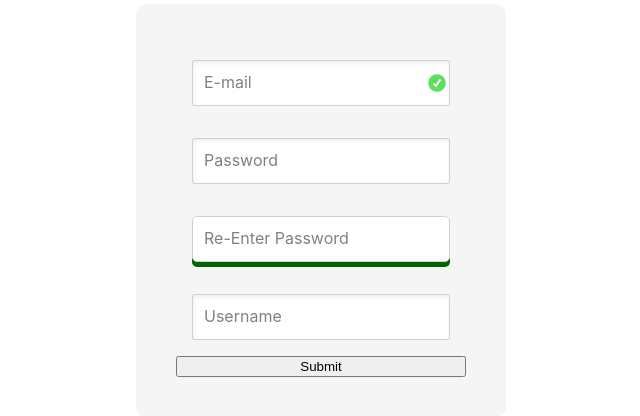
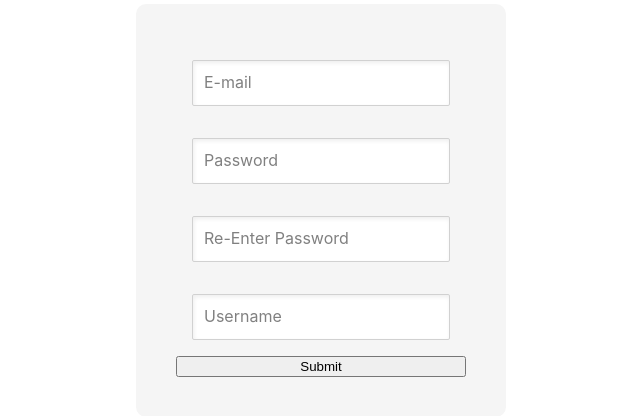
Before and after one commit to dabyzness/new-life-plus-frontend, a React (Create React App) app: page / in a window 1280 px wide. Shown: the part 190-606 px from the top of the page, without its empty margins (319-959 px from the left). Built offline with nearby package versions, Linux system fonts and the light colour scheme; no server answers.

Commit message:
make validator icons appear only if field was previously focused

```diff
--- a/src/App.css
+++ b/src/App.css
@@ -69,7 +69,7 @@ input:focus {
 .validator-icon {
   height: 18px;
   width: 18px;
-  transform: translate(252px, -48px);
+  transform: translate(296px, -48px);
   pointer-events: none;
   background-size: contain;
   margin-bottom: -18px;
--- a/src/App.tsx
+++ b/src/App.tsx
@@ -7,7 +7,7 @@ import {
 
 import { register } from "./services/auth";
 
-async function handleSubmitRegistration(user: RegistrationFormData) {
+async function handleSubmitRegistration(user: RegistrationFormData<string>) {
   const registrationData = await register(user);
 
   return registrationData;
--- a/src/components/EmailInput/EmailInput.tsx
+++ b/src/components/EmailInput/EmailInput.tsx
@@ -1,12 +1,17 @@
-import { ChangeEvent, KeyboardEvent, useState } from "react";
+import { ChangeEvent, KeyboardEvent, useState, useRef } from "react";
+import { WasFocused } from "../RegistrationForm/RegistrationForm";
 
 export interface EmailInputProps {
   handleSetEmail: Function;
+  setWasFocused: Function;
+  wasFocused: WasFocused;
 }
 
 function EmailInput(props: EmailInputProps) {
   const [email, setEmail] = useState<string>("");
-  const [emailError, setEmailError] = useState<boolean>(false);
+  const [emailError, setEmailError] = useState<boolean>(true);
+
+  const iconRef = useRef<HTMLElement>(null);
 
   function handleChange(e: ChangeEvent<HTMLInputElement>) {
     setEmail(e.target?.value);
@@ -24,6 +29,14 @@ function EmailInput(props: EmailInputProps) {
     }
   }
 
+  function handleBlur() {
+    if (!props.wasFocused.email) {
+      props.setWasFocused({ ...props.wasFocused, email: true });
+    }
+
+    return;
+  }
+
   return (
     <>
       <input
@@ -34,17 +47,17 @@ function EmailInput(props: EmailInputProps) {
         value={email}
         onChange={handleChange}
         onKeyUp={handleValidation}
+        onBlur={handleBlur}
         required
       />
       <label htmlFor="email" className={`${email ? "notEmpty" : ""}`}>
         E-mail
       </label>
       <i
-        className={`validator-icon ${
+        className={`${props.wasFocused.email ? "validator-icon" : ""} ${
           emailError ? "invalid-icon" : "valid-icon"
         }`}
-        // src={emailError ? "/icons/invalid.png" : "/icons/valid.png"}
-        // alt="valid-invalid"
+        ref={iconRef}
       ></i>
       {/* <p style={{ display: emailError ? "block" : "none" }}>Email is invalid</p> */}
     </>
--- a/src/components/PasswordAndConfirmPasswordValidation/ConfirmPasswordInput.module.css
+++ b/src/components/PasswordAndConfirmPasswordValidation/ConfirmPasswordInput.module.css
@@ -1,12 +1,8 @@
 .confirmPasswordInput {
-  border-radius: 5px;
-  box-shadow: 0 5px rgba(0, 0, 0, 0.2);
 }
 
 .validInput {
-  box-shadow: 0 5px rgb(4, 170, 107);
 }
 
 .notValidInput {
-  box-shadow: 0 5px darkgreen;
 }
--- a/src/components/PasswordAndConfirmPasswordValidation/ConfirmPasswordInput.tsx
+++ b/src/components/PasswordAndConfirmPasswordValidation/ConfirmPasswordInput.tsx
@@ -1,4 +1,5 @@
-import React, { ChangeEventHandler, KeyboardEventHandler } from "react";
+import React, { useRef, ChangeEventHandler, KeyboardEventHandler } from "react";
+import { WasFocused } from "../RegistrationForm/RegistrationForm";
 
 import styles from "./ConfirmPasswordInput.module.css";
 
@@ -7,9 +8,20 @@ export interface ConfirmPasswordInputProps {
   confirmPasswordMatch: boolean;
   handleChange: ChangeEventHandler<HTMLInputElement>;
   handleValidation: KeyboardEventHandler<HTMLInputElement>;
+  setWasFocused: Function;
+  wasFocused: WasFocused;
 }
 
 function ConfirmPasswordInput(props: ConfirmPasswordInputProps) {
+  const iconRef = useRef<HTMLElement>(null);
+
+  function handleBlur() {
+    if (!props.wasFocused.confirmPassword) {
+      props.setWasFocused({ ...props.wasFocused, confirmPassword: true });
+    }
+    return;
+  }
+
   return (
     <>
       <input
@@ -23,6 +35,7 @@ function ConfirmPasswordInput(props: ConfirmPasswordInputProps) {
         value={props.passwordValue}
         onChange={props.handleChange}
         onKeyUp={props.handleValidation}
+        onBlur={handleBlur}
         required
       />
       <label
@@ -31,6 +44,16 @@ function ConfirmPasswordInput(props: ConfirmPasswordInputProps) {
       >
         Re-Enter Password
       </label>
+      <i
+        className={`${
+          props.wasFocused.confirmPassword ? "validator-icon" : ""
+        } ${
+          props.confirmPasswordMatch && props.passwordValue
+            ? "valid-icon"
+            : "invalid-icon"
+        }`}
+        ref={iconRef}
+      ></i>
 
       {/* <span className={""}></span> */}
 
--- a/src/components/PasswordAndConfirmPasswordValidation/PasswordAndConfirmPasswordValidation.tsx
+++ b/src/components/PasswordAndConfirmPasswordValidation/PasswordAndConfirmPasswordValidation.tsx
@@ -1,6 +1,7 @@
 import React, { ChangeEvent, KeyboardEvent, useState, useEffect } from "react";
 import { PasswordInput } from "./PasswordInput";
 import { ConfirmPasswordInput } from "./ConfirmPasswordInput";
+import { WasFocused } from "../RegistrationForm/RegistrationForm";
 
 export interface PasswordsInput {
   password: string;
@@ -18,6 +19,8 @@ export interface PasswordError<T extends string | boolean> {
 
 export interface PasswordAndConfirmPasswordValidationProps {
   handleSetPassword: Function;
+  setWasFocused: Function;
+  wasFocused: WasFocused;
 }
 
 function PasswordAndConfirmPasswordValidation(
@@ -89,12 +92,16 @@ function PasswordAndConfirmPasswordValidation(
         handleValidation={handleValidation}
         passwordValue={passwordInput.password}
         passwordError={passwordError}
+        wasFocused={props.wasFocused}
+        setWasFocused={props.setWasFocused}
       />
       <ConfirmPasswordInput
         handleChange={handleChange}
         handleValidation={handleValidation}
         passwordValue={passwordInput.confirmPassword}
         confirmPasswordMatch={confirmPasswordMatch}
+        wasFocused={props.wasFocused}
+        setWasFocused={props.setWasFocused}
       />
     </>
   );
--- a/src/components/PasswordAndConfirmPasswordValidation/PasswordInput.tsx
+++ b/src/components/PasswordAndConfirmPasswordValidation/PasswordInput.tsx
@@ -1,5 +1,6 @@
 import { link } from "fs";
-import React, { ChangeEventHandler, KeyboardEventHandler } from "react";
+import React, { useRef, ChangeEventHandler, KeyboardEventHandler } from "react";
+import { WasFocused } from "../RegistrationForm/RegistrationForm";
 import { PasswordError } from "./PasswordAndConfirmPasswordValidation";
 
 import styles from "./PasswordInput.module.css";
@@ -18,9 +19,21 @@ export interface PasswordInputProps {
   handleValidation: KeyboardEventHandler<HTMLInputElement>;
   passwordValue: string;
   passwordError: PasswordError<boolean>;
+  setWasFocused: Function;
+  wasFocused: WasFocused;
 }
 
 function PasswordInput(props: PasswordInputProps) {
+  const iconRef = useRef<HTMLElement>(null);
+
+  function handleBlur() {
+    if (!props.wasFocused.password) {
+      props.setWasFocused({ ...props.wasFocused, password: true });
+    }
+
+    return;
+  }
+
   return (
     <>
       <input
@@ -32,6 +45,7 @@ function PasswordInput(props: PasswordInputProps) {
         value={props.passwordValue}
         onChange={props.handleChange}
         onKeyUp={props.handleValidation}
+        onBlur={handleBlur}
         required
       />
       <label
@@ -40,6 +54,12 @@ function PasswordInput(props: PasswordInputProps) {
       >
         Password
       </label>
+      <i
+        className={`${props.wasFocused.password ? "validator-icon" : ""} ${
+          !props.passwordError.isCorrect ? "invalid-icon" : "valid-icon"
+        }`}
+        ref={iconRef}
+      ></i>
 
       <ul className={styles.validationPromptContainer}>
         {/*
--- a/src/components/RegistrationForm/RegistrationForm.tsx
+++ b/src/components/RegistrationForm/RegistrationForm.tsx
@@ -5,10 +5,14 @@ import { UsernameInput } from "../UsernameInput/UsernameInput";
 
 import styles from "./RegistrationForm.module.css";
 
-export interface RegistrationFormData {
-  email: string;
-  password: string;
-  username: string;
+export interface RegistrationFormData<T extends string | boolean> {
+  email: T;
+  password: T;
+  username: T;
+}
+
+export interface WasFocused extends RegistrationFormData<boolean> {
+  confirmPassword: boolean;
 }
 
 export interface RegistrationFormProps {
@@ -16,10 +20,17 @@ export interface RegistrationFormProps {
 }
 
 function RegistrationForm(props: RegistrationFormProps) {
-  const [formData, setFormData] = useState({
+  const [formData, setFormData] = useState<RegistrationFormData<string>>({
     email: "",
     password: "",
     username: "",
+  });
+
+  const [wasFocused, setWasFocused] = useState<WasFocused>({
+    email: false,
+    password: false,
+    confirmPassword: false,
+    username: false,
   });
 
   function handleSetPassword(password: string) {
@@ -49,11 +60,21 @@ function RegistrationForm(props: RegistrationFormProps) {
         autoComplete="off"
         onSubmit={handleSubmit}
       >
-        <EmailInput handleSetEmail={handleSetEmail} />
+        <EmailInput
+          handleSetEmail={handleSetEmail}
+          wasFocused={wasFocused}
+          setWasFocused={setWasFocused}
+        />
         <PasswordAndConfirmPasswordValidation
           handleSetPassword={handleSetPassword}
+          wasFocused={wasFocused}
+          setWasFocused={setWasFocused}
         />
-        <UsernameInput handleSetUsername={handleSetUsername} />
+        <UsernameInput
+          handleSetUsername={handleSetUsername}
+          wasFocused={wasFocused}
+          setWasFocused={setWasFocused}
+        />
         <button type="submit">Submit</button>
       </form>
     </div>
--- a/src/components/UsernameInput/UsernameInput.tsx
+++ b/src/components/UsernameInput/UsernameInput.tsx
@@ -1,12 +1,15 @@
 import { useState, ChangeEvent, KeyboardEvent } from "react";
+import { WasFocused } from "../RegistrationForm/RegistrationForm";
 
 export interface UsernameInputProps {
   handleSetUsername: Function;
+  setWasFocused: Function;
+  wasFocused: WasFocused;
 }
 
 function UsernameInput(props: UsernameInputProps) {
   const [username, setUsername] = useState<string>("");
-  const [usernameError, setUsernameError] = useState<boolean>(false);
+  const [usernameError, setUsernameError] = useState<boolean>(true);
 
   function handleChange(e: ChangeEvent<HTMLInputElement>) {
     setUsername(e.target?.value);
@@ -24,9 +27,18 @@ function UsernameInput(props: UsernameInputProps) {
     }
   }
 
+  function handleBlur() {
+    if (!props.wasFocused.username) {
+      props.setWasFocused({ ...props.wasFocused, username: true });
+    }
+
+    return;
+  }
+
   return (
     <>
       <input
+        className={`${usernameError ? "inputError" : ""}`}
         type="text"
         autoComplete="off"
         name="username"
@@ -34,11 +46,17 @@ function UsernameInput(props: UsernameInputProps) {
         value={username}
         onChange={handleChange}
         onKeyUp={handleValidation}
+        onBlur={handleBlur}
         required
       />
       <label className={`${username ? "notEmpty" : ""}`} htmlFor="username">
         Username
       </label>
+      <i
+        className={`${props.wasFocused.username ? "validator-icon" : ""} ${
+          usernameError ? "invalid-icon" : "valid-icon"
+        }`}
+      ></i>
       {/* <p style={{ display: usernameError ? "block" : "none" }}>
         Invalid Username
       </p> */}
--- a/src/services/auth.ts
+++ b/src/services/auth.ts
@@ -3,7 +3,7 @@ import { RegistrationFormData } from "../components/RegistrationForm/Registratio
 
 const BASE_URL = `${process.env.REACT_APP_BACKEND_SERVER_URL}`;
 
-async function register(user: RegistrationFormData) {
+async function register(user: RegistrationFormData<string>) {
   console.log(BASE_URL);
 
   try {
```
